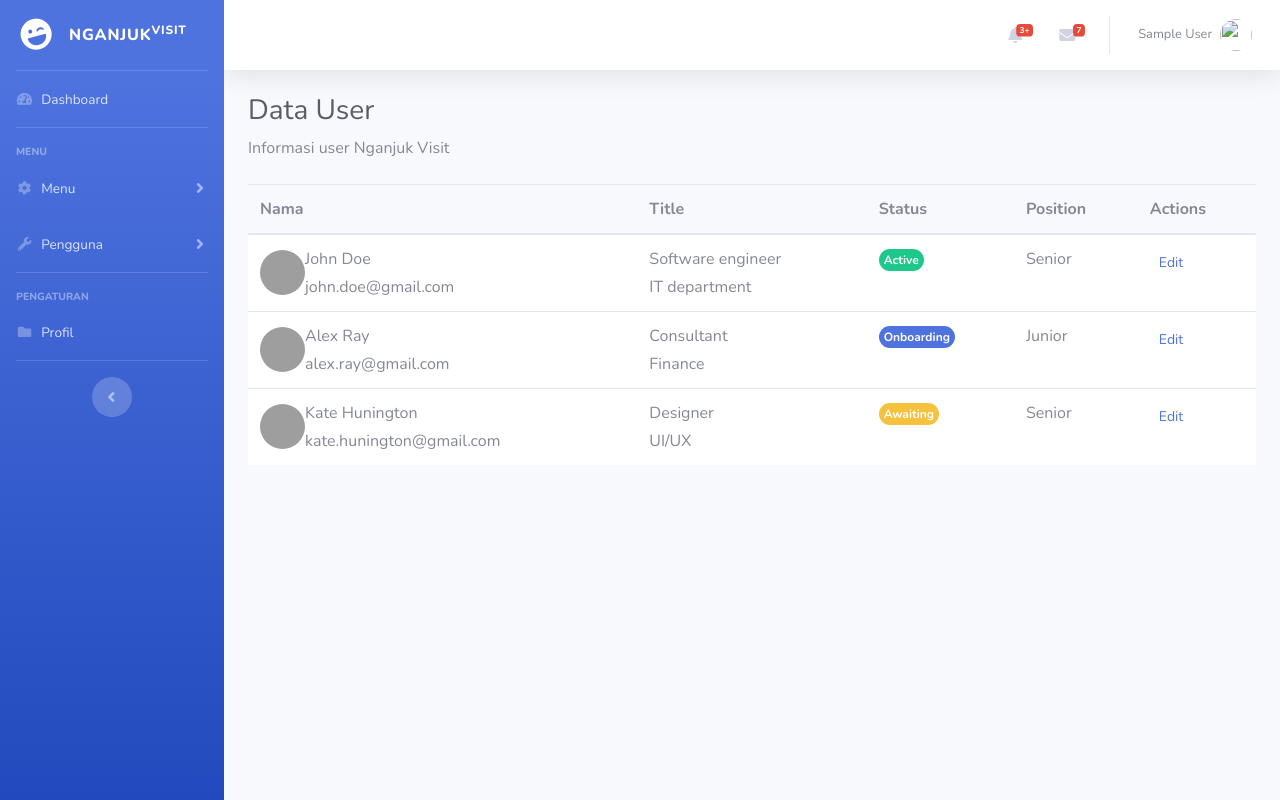
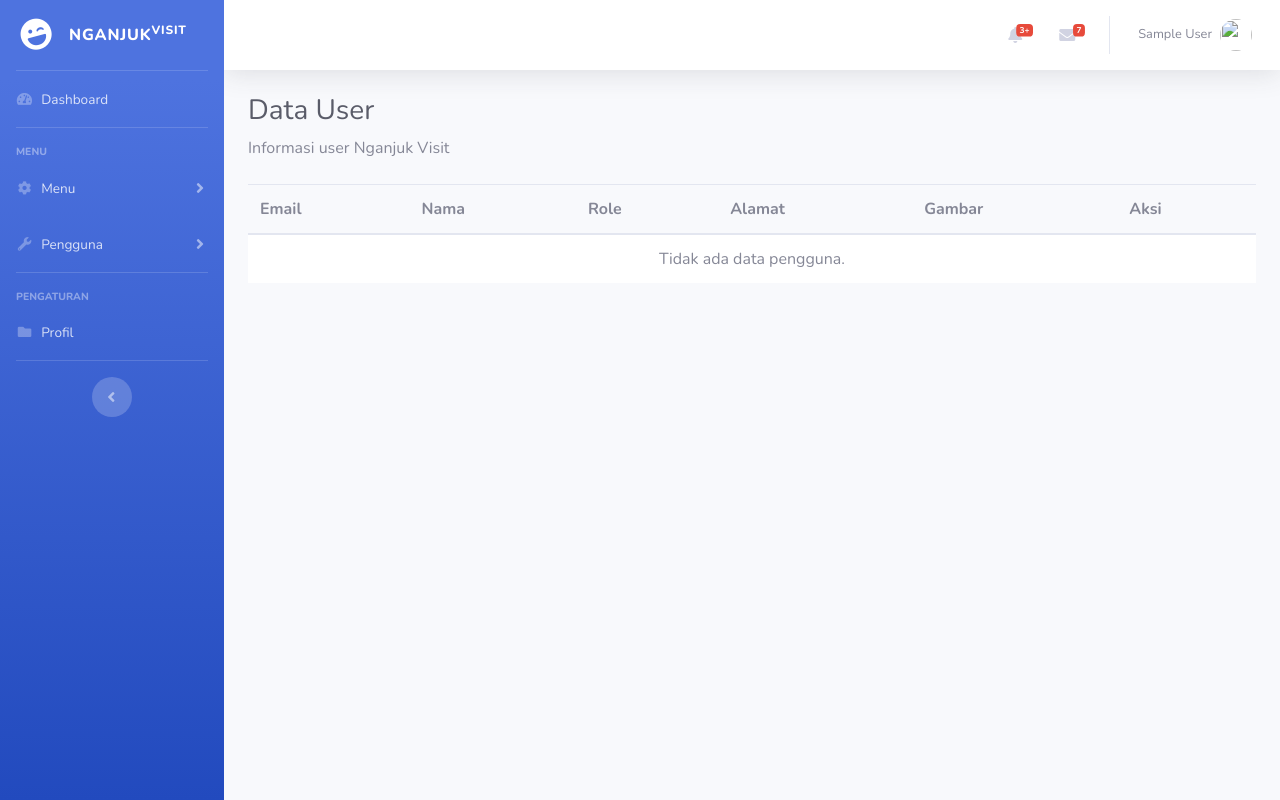
Before and after one commit to hajuenter/web_nganjukvisit, a PHP site: page /admin/admin_user.php in a window 1280 px wide. Run offline with PHP 8.4, Linux system fonts and the light colour scheme; the visitor is signed in with stand-in values (Sample User, id 1); tables that the repository leaves empty or names only in its code hold one stand-in row (values such as "Sample post"); some libraries are stand-ins or nearby versions; grey boxes are pictures that could not be loaded.

Commit message:
tampil pengelola dan user

```diff
--- a/admin/menu_user.php
+++ b/admin/menu_user.php
@@ -1,107 +1,48 @@
+<?php
+include("../koneksi.php");
+
+$conn = $koneksi;
+
+$pengelolaQuery = "SELECT * FROM user WHERE role = 'user'";
+$result = mysqli_query($conn, $pengelolaQuery);
+$jumlahUser = mysqli_num_rows($result); // Count the number of rows
+?>
+
 <div class="container-fluid">
     <h1 class="h3 mb-2 text-gray-800">Data User</h1>
     <p class="mb-4">Informasi user Nganjuk Visit</p>
     <table class="table align-middle mb-0 bg-white">
         <thead class="bg-light">
             <tr>
+                <th>Email</th>
                 <th>Nama</th>
-                <th>Title</th>
-                <th>Status</th>
-                <th>Position</th>
-                <th>Actions</th>
+                <th>Role</th>
+                <th>Alamat</th>
+                <th>Gambar</th>
+                <th>Aksi</th>
             </tr>
         </thead>
         <tbody>
-            <tr>
-                <td>
-                    <div class="d-flex align-items-center">
-                        <img
-                            src="https://mdbootstrap.com/img/new/avatars/8.jpg"
-                            alt=""
-                            style="width: 45px; height: 45px"
-                            class="rounded-circle" />
-                        <div class="ms-3">
-                            <p class="fw-bold mb-1">John Doe</p>
-                            <p class="text-muted mb-0">john.doe@gmail.com</p>
-                        </div>
-                    </div>
-                </td>
-                <td>
-                    <p class="fw-normal mb-1">Software engineer</p>
-                    <p class="text-muted mb-0">IT department</p>
-                </td>
-                <td>
-                    <span class="badge badge-success rounded-pill d-inline">Active</span>
-                </td>
-                <td>Senior</td>
-                <td>
-                    <button type="button" class="btn btn-link btn-sm btn-rounded">
-                        Edit
-                    </button>
-                </td>
-            </tr>
-            <tr>
-                <td>
-                    <div class="d-flex align-items-center">
-                        <img
-                            src="https://mdbootstrap.com/img/new/avatars/6.jpg"
-                            class="rounded-circle"
-                            alt=""
-                            style="width: 45px; height: 45px" />
-                        <div class="ms-3">
-                            <p class="fw-bold mb-1">Alex Ray</p>
-                            <p class="text-muted mb-0">alex.ray@gmail.com</p>
-                        </div>
-                    </div>
-                </td>
-                <td>
-                    <p class="fw-normal mb-1">Consultant</p>
-                    <p class="text-muted mb-0">Finance</p>
-                </td>
-                <td>
-                    <span class="badge badge-primary rounded-pill d-inline">Onboarding</span>
-                </td>
-                <td>Junior</td>
-                <td>
-                    <button
-                        type="button"
-                        class="btn btn-link btn-rounded btn-sm fw-bold"
-                        data-mdb-ripple-color="dark">
-                        Edit
-                    </button>
-                </td>
-            </tr>
-            <tr>
-                <td>
-                    <div class="d-flex align-items-center">
-                        <img
-                            src="https://mdbootstrap.com/img/new/avatars/7.jpg"
-                            class="rounded-circle"
-                            alt=""
-                            style="width: 45px; height: 45px" />
-                        <div class="ms-3">
-                            <p class="fw-bold mb-1">Kate Hunington</p>
-                            <p class="text-muted mb-0">kate.hunington@gmail.com</p>
-                        </div>
-                    </div>
-                </td>
-                <td>
-                    <p class="fw-normal mb-1">Designer</p>
-                    <p class="text-muted mb-0">UI/UX</p>
-                </td>
-                <td>
-                    <span class="badge badge-warning rounded-pill d-inline">Awaiting</span>
-                </td>
-                <td>Senior</td>
-                <td>
-                    <button
-                        type="button"
-                        class="btn btn-link btn-rounded btn-sm fw-bold"
-                        data-mdb-ripple-color="dark">
-                        Edit
-                    </button>
-                </td>
-            </tr>
+            <?php
+            if (mysqli_num_rows($result) > 0) {
+                while ($row = mysqli_fetch_assoc($result)) {
+                    echo '<tr>';
+                    echo '<td>' . htmlspecialchars($row['email']) . '</td>';
+                    echo '<td>' . htmlspecialchars($row['nama']) . '</td>';
+                    echo '<td><span class="badge badge-success rounded-pill d-inline">' . htmlspecialchars($row['role']) . '</span></td>';
+                    echo '<td>' . htmlspecialchars($row['alamat']) . '</td>';
+                    echo '<td><img src="' . htmlspecialchars($row['gambar']) . '" alt="Gambar" style="width: 45px; height: 45px;" class="rounded-circle"></td>';
+                    echo '<td>';
+                    echo '<button type="button" class="btn btn-link btn-sm btn-rounded">Edit</button>';
+                    echo '<button type="button" class="btn btn-link btn-sm btn-rounded">Hapus</button>';
+                    echo '</td>';
+                    echo '</tr>';
+                }
+            } else {
+                echo '<tr><td colspan="6" class="text-center">Tidak ada data pengguna.</td></tr>';
+            }
+            ?>
+        </tbody>
         </tbody>
     </table>
 </div>
--- a/admin/sidebar.php
+++ b/admin/sidebar.php
@@ -1,7 +1,7 @@
 <ul class="navbar-nav bg-gradient-primary sidebar sidebar-dark accordion" id="accordionSidebar">
 
     <!-- Sidebar - Brand -->
-    <a class="sidebar-brand d-flex align-items-center justify-content-center" href="index.html">
+    <a class="sidebar-brand d-flex align-items-center justify-content-center" href="index.php">
         <div class="sidebar-brand-icon rotate-n-15">
             <i class="fas fa-laugh-wink"></i>
         </div>
```
Also changed, not shown: admin/menu_pengelola.php (+52 -38 lines).
